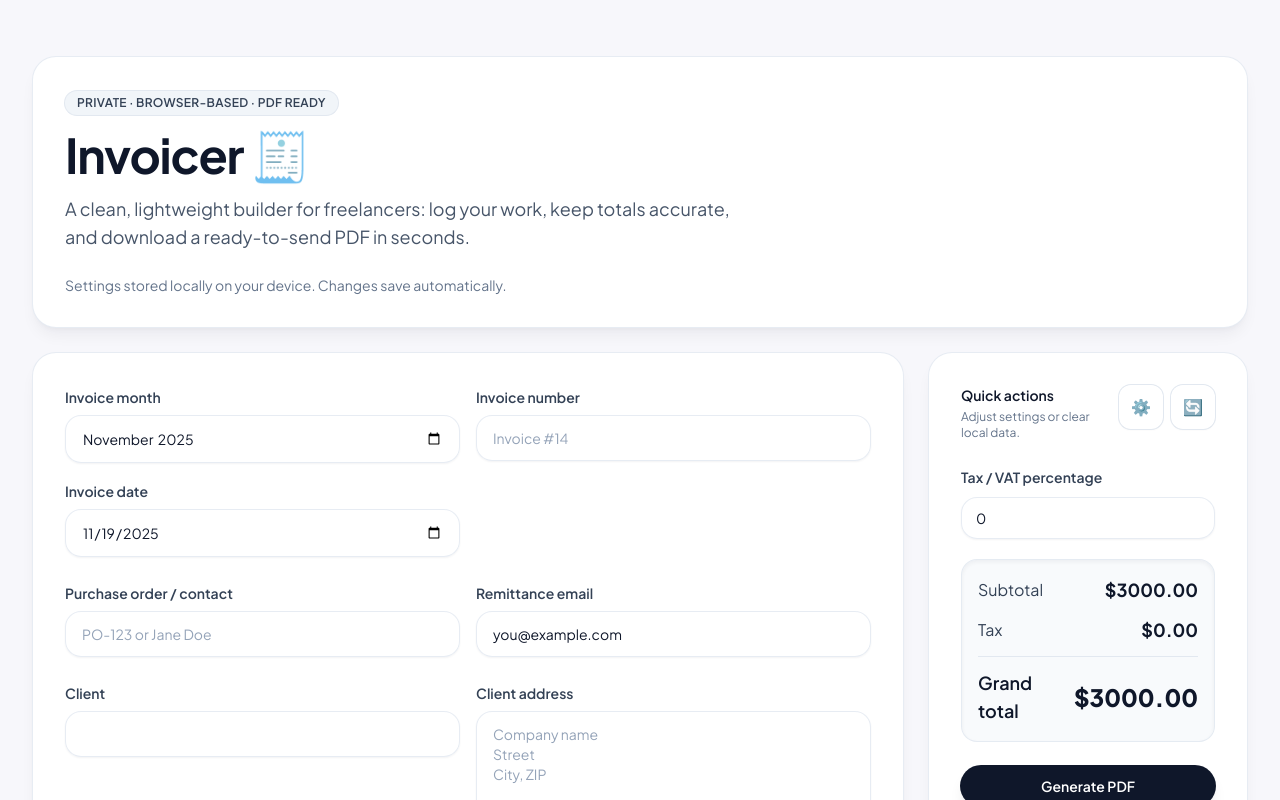
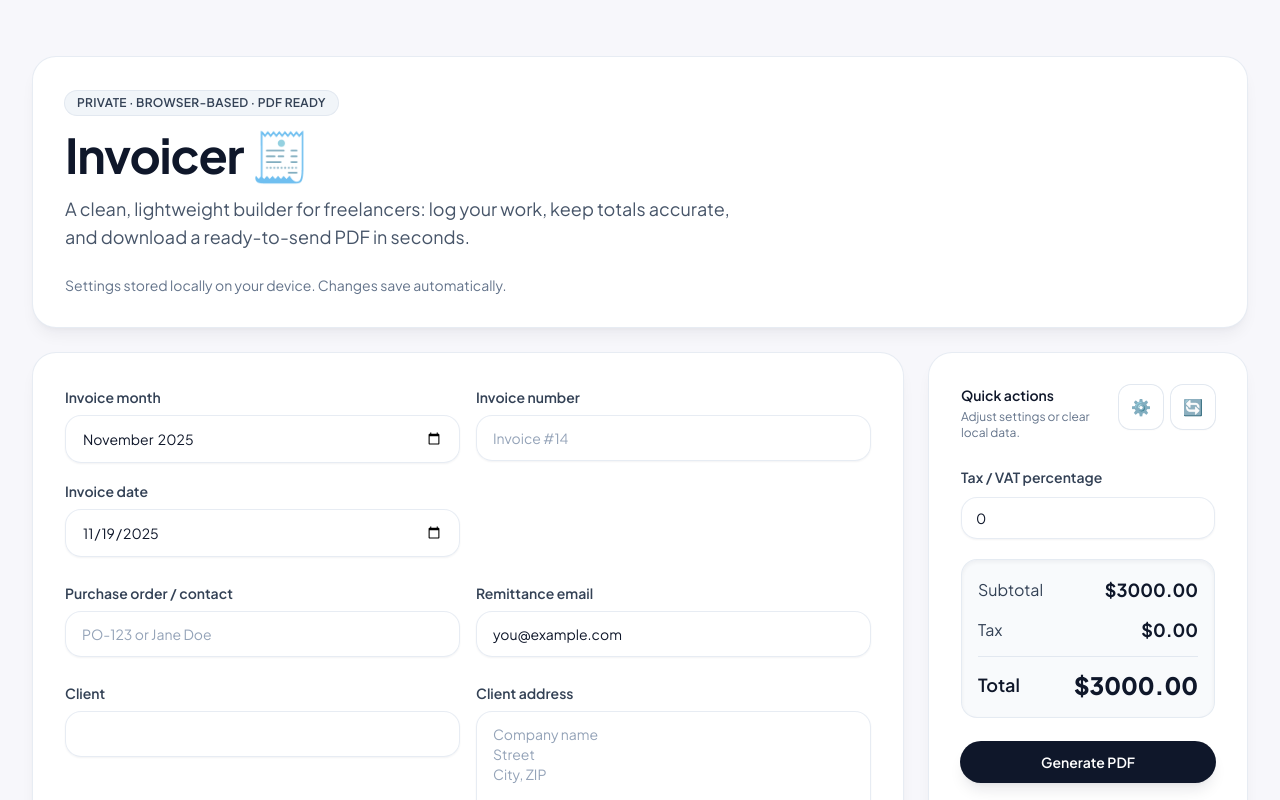
Before and after one commit to sainsw/invoicer, a Next.js app: page / in a window 1280 px wide. Shown: the top 800 px of the page. Built offline with nearby package versions, Linux system fonts and the light colour scheme; no server answers.

Commit message:
Changed grand total label to Total

```diff
--- a/app/page.tsx
+++ b/app/page.tsx
@@ -478,7 +478,7 @@ function TotalsPanel({
           </strong>
         </div>
         <div className={`${rowClass} border-t border-slate-200 pt-3 text-lg font-semibold text-slate-900 dark:border-slate-700 dark:text-white`}>
-          <span>Grand total</span>
+          <span>Total</span>
           <strong className="text-2xl text-slate-900 dark:text-white">
             {currency}
             {totals.total.toFixed(2)}
```
